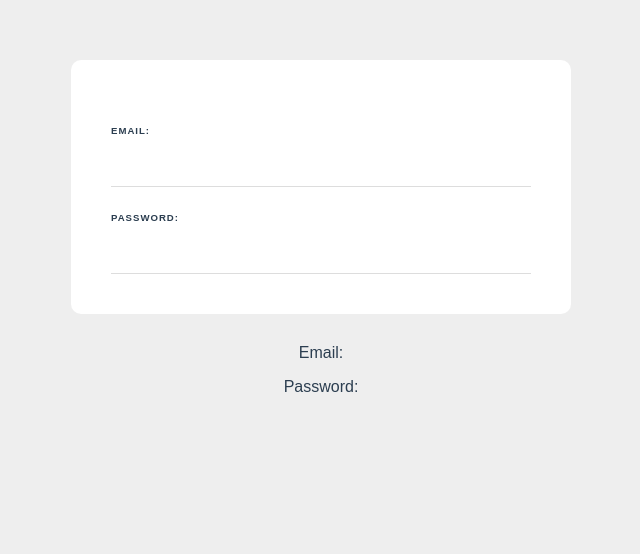
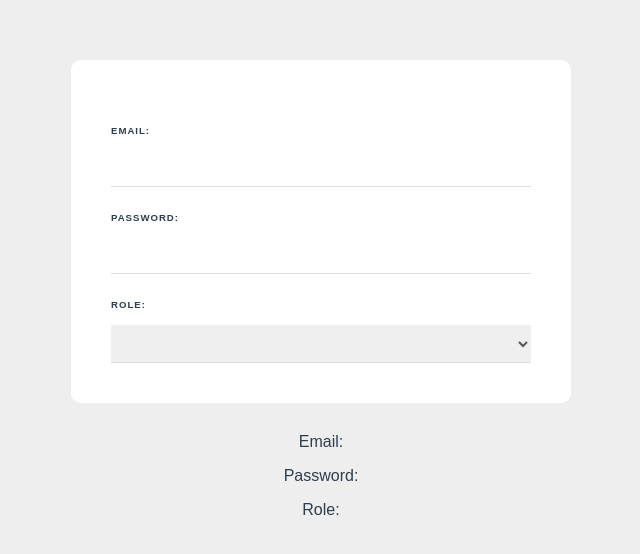
Before and after one commit to jhnnyk/Udemy-Vue3-forms, a Vue app: page / in a window 1280 px wide. Shown: the top 554 px of the page, without its empty margins (319-959 px from the left). Built offline with nearby package versions, Linux system fonts and the light colour scheme.

Commit message:
select fields

```diff
--- a/src/components/SignupForm.vue
+++ b/src/components/SignupForm.vue
@@ -5,10 +5,17 @@
 
     <label>Password:</label>
     <input type="password" required v-model="password" />
+
+    <label>Role:</label>
+    <select v-model="role">
+      <option value="developer">Web Developer</option>
+      <option value="designer">Web Designer</option>
+    </select>
   </form>
 
   <p>Email: {{ email }}</p>
   <p>Password: {{ password }}</p>
+  <p>Role: {{ role }}</p>
 </template>
 
 <script>
@@ -17,6 +24,7 @@
     return {
       email: '',
       password: '',
+      role: '',
     };
   },
 };
@@ -42,7 +50,8 @@
   font-weight: bold;
 }
 
-input {
+input,
+select {
   display: block;
   padding: 10px 6px;
   width: 100%;
```
